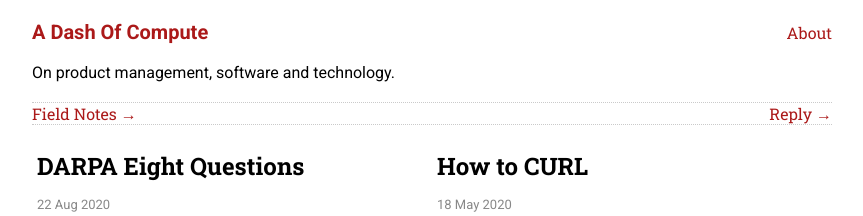
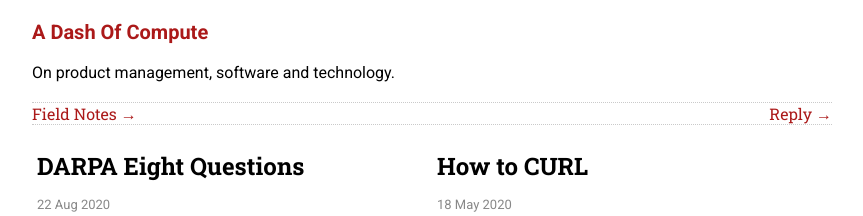
Before and after one commit to sautee/sautee.github.io, a Jekyll site: the page built from pages/index.md, in a window 1280 px wide. Shown: the top 216 px of the page, without its empty margins (208-1071 px from the left). Built offline with Jekyll 4.4.1, drawn with Linux system fonts in a browser that asks for light colours.

Commit message:
Update header.html

```diff
--- a/_includes/layout/header.html
+++ b/_includes/layout/header.html
@@ -2,11 +2,6 @@
     <nav class="topnavbar">
         <div>
             <a href="/" class="site-title">{{ site.title }}</a>
-            {% for page in site.pages %}
-            {% if page.title and page.hidden != true %}
-            <a href="{{ page.url | prepend: site.baseurl }}" class="site-pages">{{ page.title }}</a>
-            {% endif %}
-            {% endfor %}
         </div>
         <div>
             <p>On product management, software and technology.</p>
```
